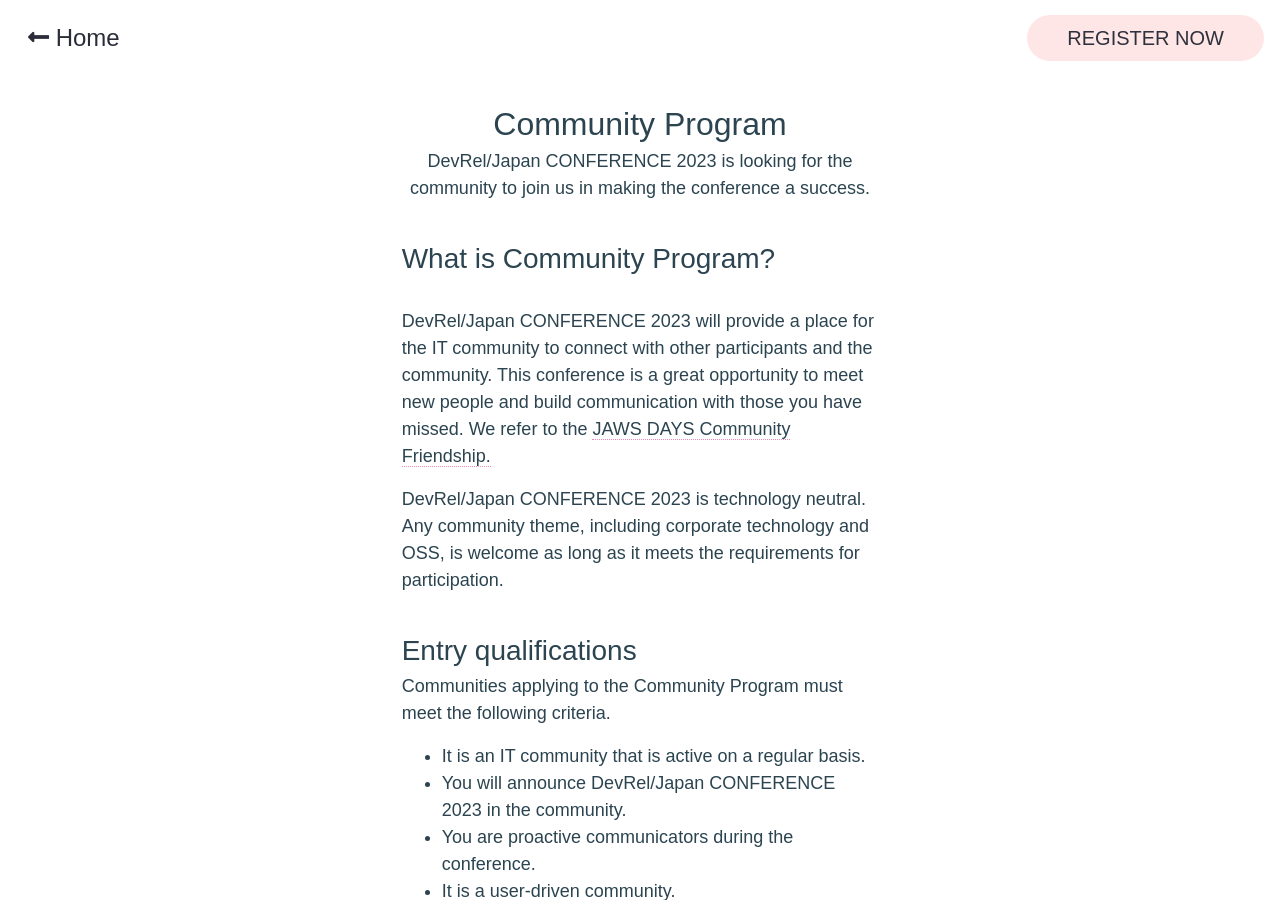
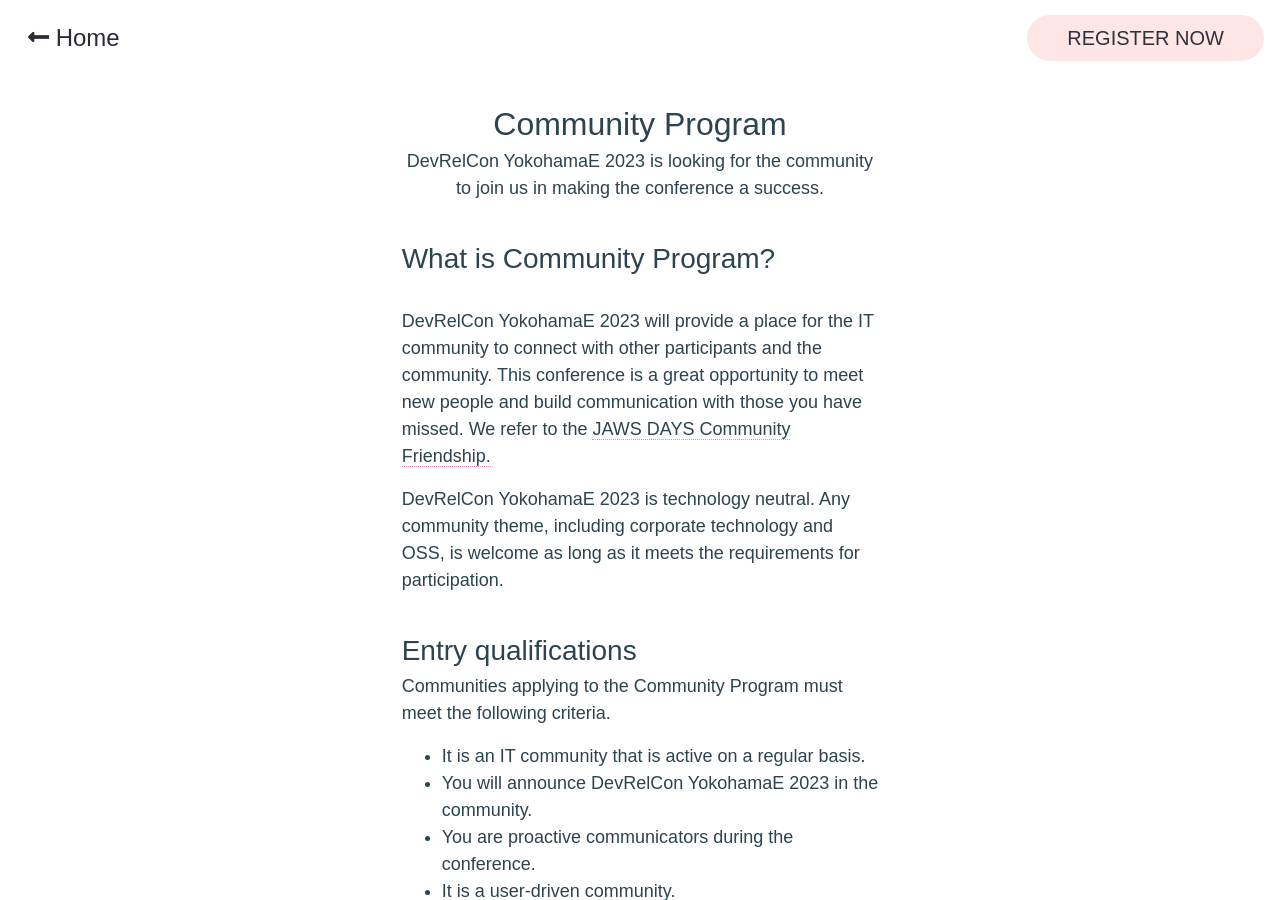
Before and after one commit to DevRelConTokyo/2023, a Jekyll site: the page built from community.html, in a window 1280 px wide and 900 px high. Built offline with Jekyll 4.4.1, drawn with Linux system fonts in a browser that asks for light colours; nearby versions of some CDN libraries; some web fonts are replaced.

Commit message:
fix context in community

```diff
--- a/community.html
+++ b/community.html
@@ -9,19 +9,19 @@
 		<div class="section-title text-center">
 			<h2 class="lang-ja">コミュニティプログラム</h2>
 			<h2 class="lang-en">Community Program</h2>
-			<p class="lang-ja">DevRel/Japan CONFERENCE 2023では、カンファレンスを一緒に盛り上げてくれるコミュニティを募集しています。</p>
-			<p class="lang-en">DevRel/Japan CONFERENCE 2023 is looking for the community to join us in making the conference a success.</p>
+			<p class="lang-ja">DevRelCon YokohamaE 2023では、カンファレンスを一緒に盛り上げてくれるコミュニティを募集しています。</p>
+			<p class="lang-en">DevRelCon YokohamaE 2023 is looking for the community to join us in making the conference a success.</p>
 		</div>
 		<br>
 		<div class="mb-3">
 			<h3 class="lang-ja">コミュニティプログラムとは?</h3>
 			<h3 class="lang-en">What is Community Program?</h3>
-			<p class="lang-ja">DevRel/Japan CONFERENCE 2023ではITコミュニティ向けに、参加者やコミュニティ同士のつながりの場を設けます。本カンファレンスを通じて新しい出会い、
+			<p class="lang-ja">DevRelCon YokohamaE 2023ではITコミュニティ向けに、参加者やコミュニティ同士のつながりの場を設けます。本カンファレンスを通じて新しい出会い、
 			懐かしい方たちとのコミュニケーションを作り上げてください。<a href="https://jawsdays2020.jaws-ug.jp/community-friendship/">JAWS DAYSのコミュニティフレンドシップ</a>を大いに参考とさせてもらっています。</p>
 			<br>
-			<p class="lang-ja">DevRel/Japan CONFERENCE 2023は テクノロジーニュートラル です。参加条件を満たしていれば、企業テクノロジー・OSSなどコミュニティテーマは問いません。</p>
-			<p class="lang-en">DevRel/Japan CONFERENCE 2023 will provide a place for the IT community to connect with other participants and the community. This conference is a great opportunity to meet new people and build communication with those you have missed. We refer to the <a href="https://jawsdays2020.jaws-ug.jp/community-friendship/">JAWS DAYS Community Friendship. </a></p>
-			<p class="lang-en">DevRel/Japan CONFERENCE 2023 is technology neutral. Any community theme, including corporate technology and OSS, is welcome as long as it meets the requirements for participation.</p>
+			<p class="lang-ja">DevRelCon YokohamaE 2023は テクノロジーニュートラル です。参加条件を満たしていれば、企業テクノロジー・OSSなどコミュニティテーマは問いません。</p>
+			<p class="lang-en">DevRelCon YokohamaE 2023 will provide a place for the IT community to connect with other participants and the community. This conference is a great opportunity to meet new people and build communication with those you have missed. We refer to the <a href="https://jawsdays2020.jaws-ug.jp/community-friendship/">JAWS DAYS Community Friendship. </a></p>
+			<p class="lang-en">DevRelCon YokohamaE 2023 is technology neutral. Any community theme, including corporate technology and OSS, is welcome as long as it meets the requirements for participation.</p>
 		</div>
 		<br>
 		<div class="mb-3">
@@ -31,13 +31,13 @@
 			<p class="lang-en">Communities applying to the Community Program must meet the following criteria.</p>
 			<ul class="lang-ja">
 				<li>定期的に活動しているITコミュニティである</li>
-				<li>コミュニティ内でDevRel/Japan CONFERENCE 2023を告知してくれる</li>
+				<li>コミュニティ内でDevRelCon YokohamaE 2023を告知してくれる</li>
 				<li>カンファレンス中、積極的にコミュニケーションしてくれる</li>
 				<li>ユーザー主体のコミュニティである</li>
 			</ul>
 			<ul class="lang-en">
 				<li>It is an IT community that is active on a regular basis.</li>
-				<li>You will announce DevRel/Japan CONFERENCE 2023 in the community.</li>
+				<li>You will announce DevRelCon YokohamaE 2023 in the community.</li>
 				<li>You are proactive communicators during the conference.</li>
 				<li>It is a user-driven community.</li>
 			</ul>
```
